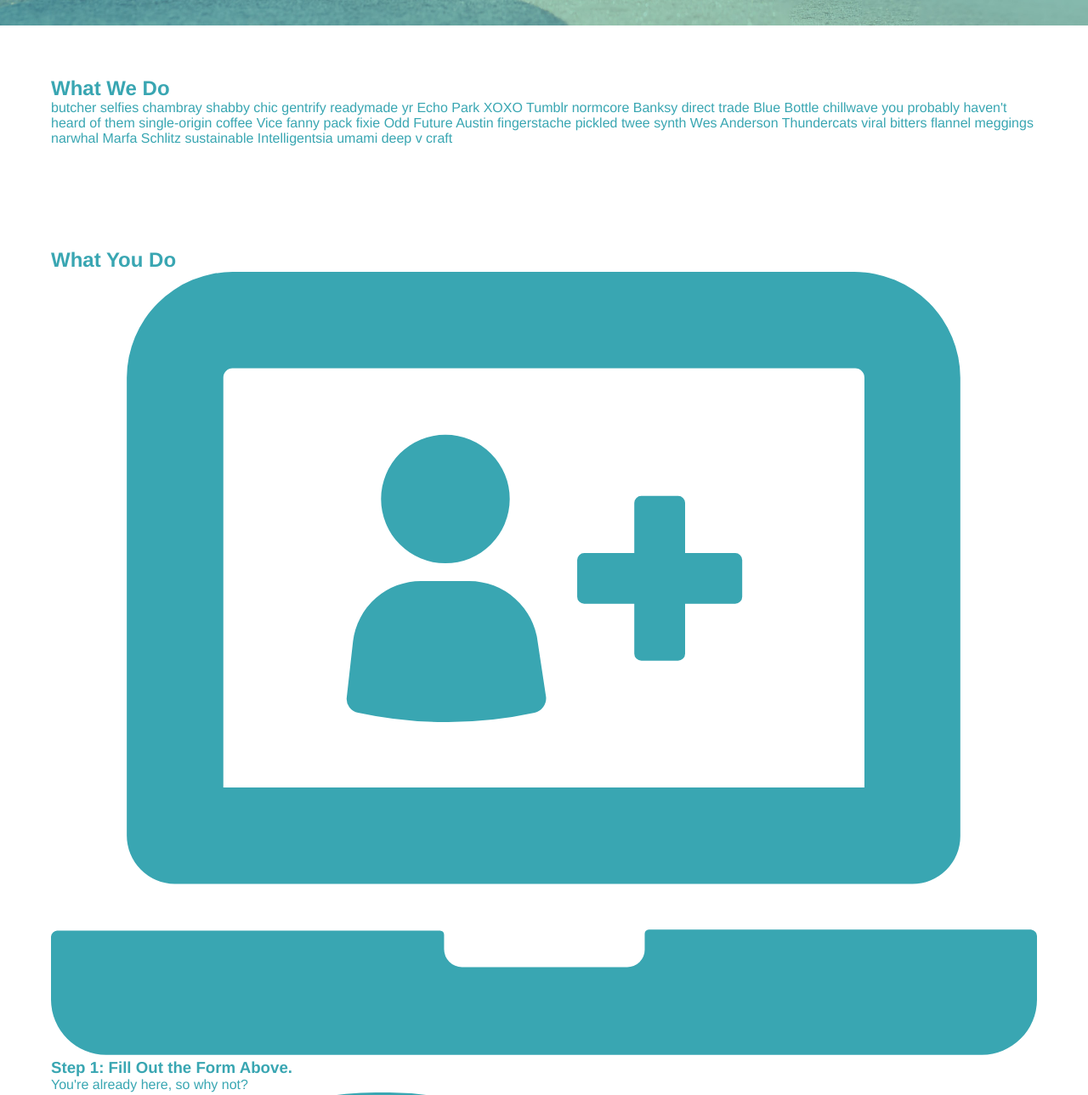
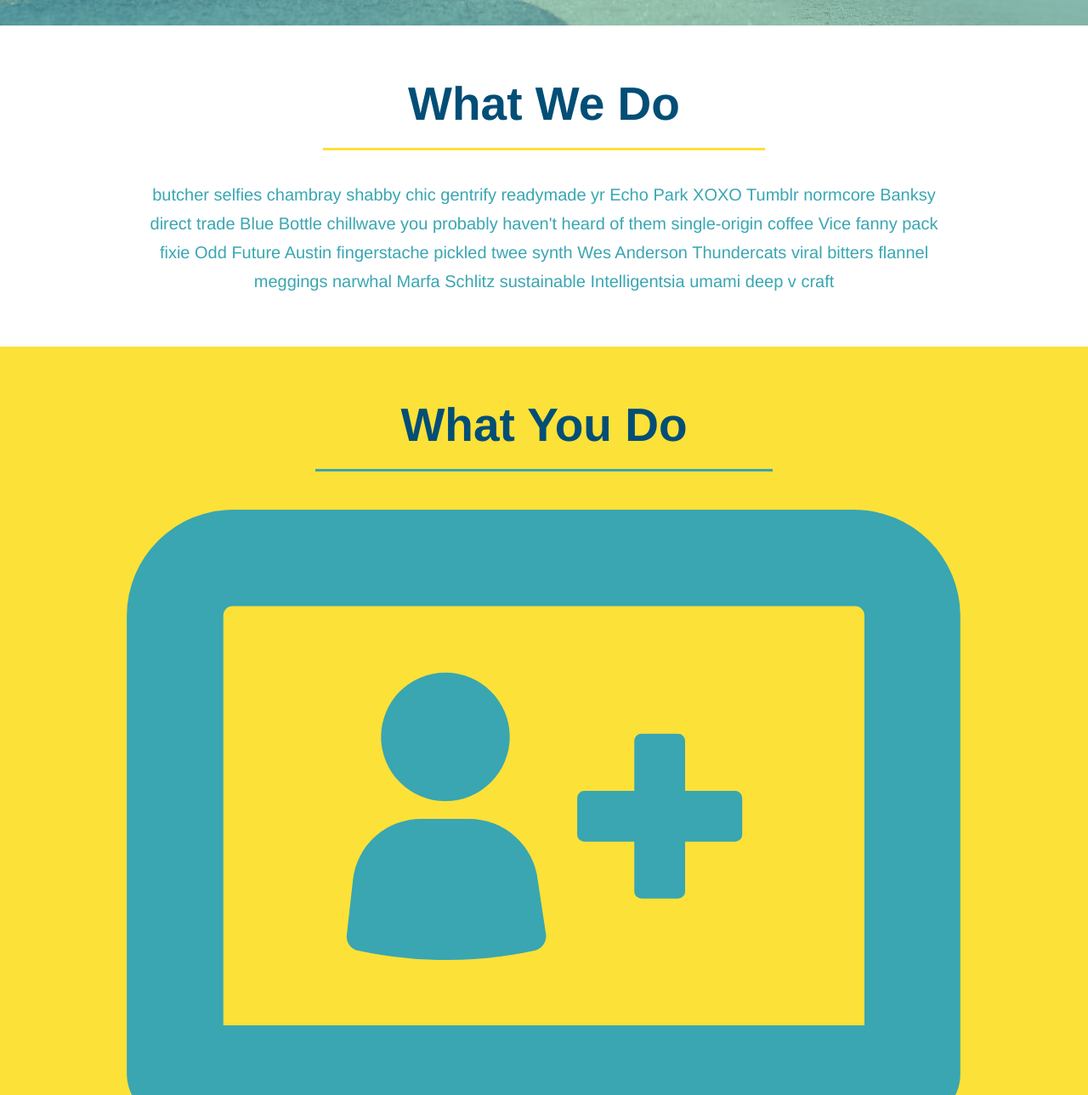
Before and after one commit to j-singleton/run-buddy, a plain HTML site: page index.html in a window 1280 px wide. Shown: the part 652-1941 px from the top of the page at 85% size. Drawn offline with Linux system fonts and the light colour scheme.

Commit message:
Tweaking headers

```diff
--- a/assets/css/style.css
+++ b/assets/css/style.css
@@ -117,3 +117,62 @@ section {
     font-size: 16px;
 }
 /* Hero Style End */
+
+.intro {
+    text-align: center;
+}
+
+.intro p {
+    line-height: 1.7;
+    color: #39a6b2;
+    width: 80%;
+    font-size: 20px;
+    margin:0 auto;
+}
+
+.steps {
+    text-align: center;
+    background: #fce138;
+}
+
+
+.section-title {
+    font-size: 55px;
+    color: #024e76;
+    margin-bottom: 35px;
+    padding: 0 100px 20px 100px;
+    display: inline-block;
+    border-bottom: 3px solid;
+}
+
+.primary-border {
+    border-color: #fce138;
+}
+
+.secondary-border {
+    border-color: #39a6b2;
+}
+
+.steps div {
+    margin-bottom: 80px;
+}
+
+.steps img {
+    width 15%;
+    margin: 10px 0;
+}
+
+.steps h3 {
+    color: #024e76;
+    font-size: 46px;
+    margin-top: 10px;
+}
+
+.steps p {
+    color: #39a6b2;
+    font-size: 23px;
+}
+
+.steps span {
+    font-size: 38px;
+}
--- a/index.html
+++ b/index.html
@@ -57,15 +57,15 @@
             </form>
           </div>
         </section>
-        <section id="what-we-do">
-          <h2>What We Do</h2>
+        <section id="what-we-do" class="intro">
+          <h2 class="section-title primary-border">What We Do</h2>
           <p>butcher selfies chambray shabby chic gentrify readymade yr Echo Park XOXO Tumblr normcore Banksy direct trade Blue Bottle chillwave you probably haven't heard of them single-origin coffee Vice fanny pack fixie Odd Future Austin fingerstache pickled twee synth Wes Anderson Thundercats viral bitters flannel meggings narwhal Marfa Schlitz sustainable Intelligentsia umami deep v craft</p>
         </section>
-        <section id="what-you-do">
-          <h2>What You Do</h2>
+        <section id="what-you-do" class="steps">
+          <h2 class="section-title secondary-border">What You Do</h2>
           <div>
             <img src="./assets/images/step-1.svg" alt="" />
-            <h3>Step 1: Fill Out the Form Above.</h3>
+            <h3>Step 1: <span>Fill Out the Form Above.</span></h3>
             <p>You're already here, so why not?</p>
           </div>
           <div>
@@ -85,10 +85,10 @@
           </div>
         </section>
         <section id="your-trainers">
-          <h2>Your Trainers</h2>
+          <h2 class="section-title primary-border">Your Trainers</h2>
         </section>
         <section id="reach-out">
-          <h2>Reach Out</h2>
+          <h2 class="section-title secondary-border">Reach Out</h2>
         </section>
       <footer>
           <h2>❤️ Made with love by Run Buddy</h2>
```
